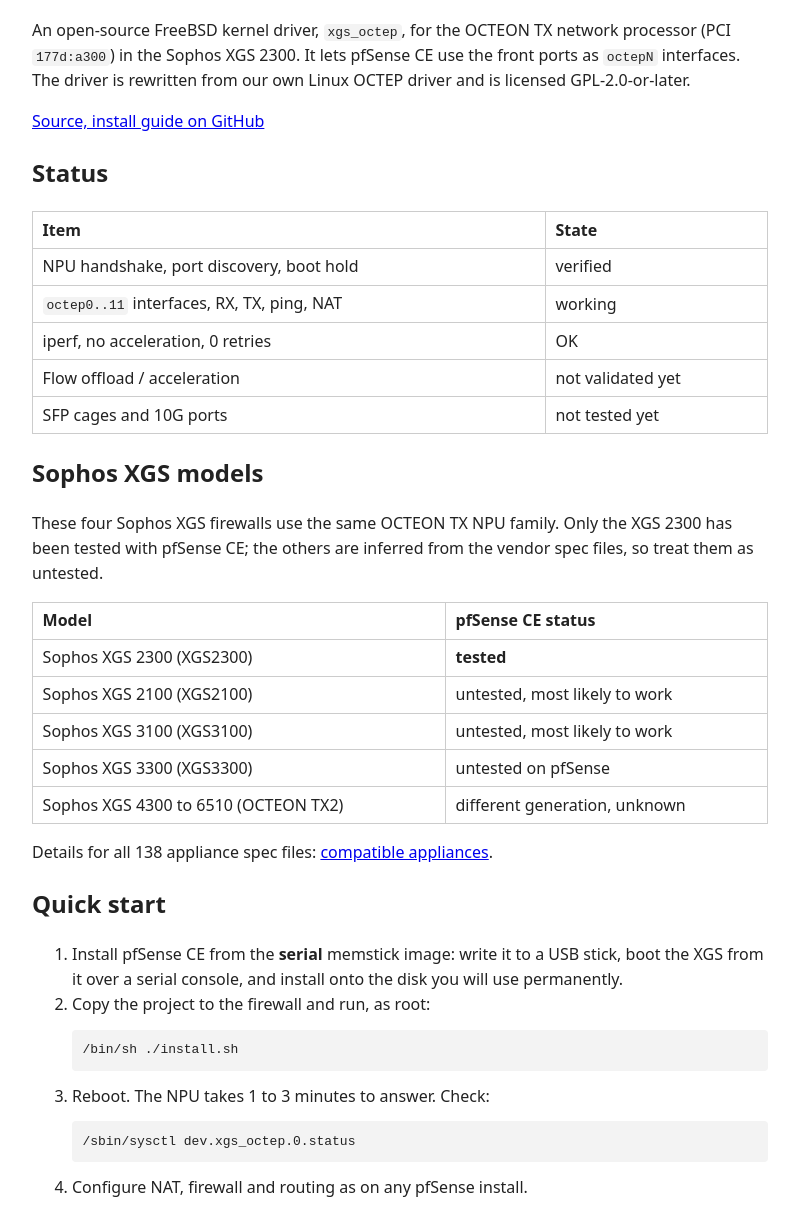
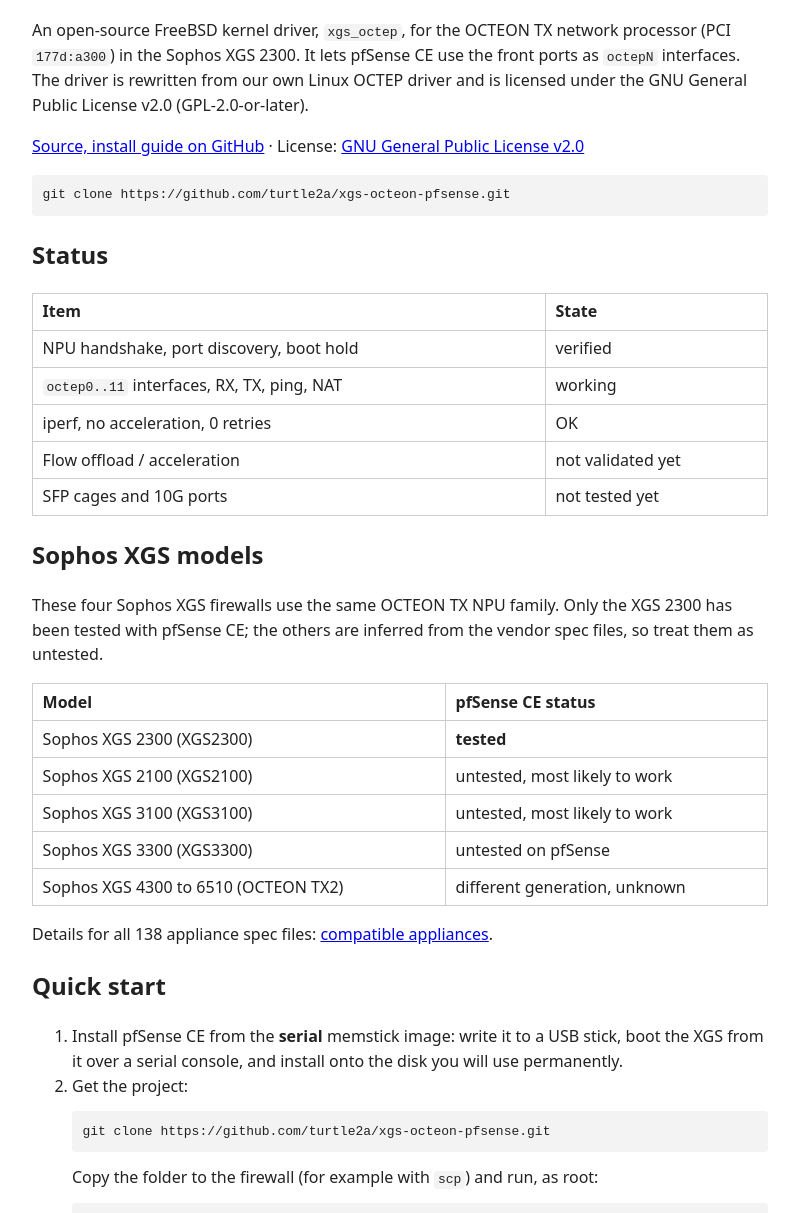
Before and after one commit to turtle2a/xgs-octeon-pfsense, a plain HTML site: page docs/index.html in a window 1280 px wide. Shown: the part 85-1298 px from the top of the page, without its empty margins (240-1039 px from the left). Drawn offline with Linux system fonts and the light colour scheme.

Commit message:
Restructure README like the Linux one; add GPL-2.0 LICENSE and clone steps
Co-authored-by: Copilot <223556219+Copilot@users.noreply.github.com>

```diff
--- a/docs/index.html
+++ b/docs/index.html
@@ -24,8 +24,10 @@ td,th{border:1px solid #ccc;padding:.35em .6em;text-align:left}
 <p>An open-source FreeBSD kernel driver, <code>xgs_octep</code>, for the OCTEON TX
 network processor (PCI <code>177d:a300</code>) in the Sophos XGS 2300. It lets
 pfSense CE use the front ports as <code>octepN</code> interfaces. The driver is
-rewritten from our own Linux OCTEP driver and is licensed GPL-2.0-or-later.</p>
-<p><a href="https://github.com/turtle2a/xgs-octeon-pfsense">Source, install guide on GitHub</a></p>
+rewritten from our own Linux OCTEP driver and is licensed under the GNU General Public License v2.0 (GPL-2.0-or-later).</p>
+<p><a href="https://github.com/turtle2a/xgs-octeon-pfsense">Source, install guide on GitHub</a>
+&middot; License: <a href="https://github.com/turtle2a/xgs-octeon-pfsense/blob/main/LICENSE">GNU General Public License v2.0</a></p>
+<pre>git clone https://github.com/turtle2a/xgs-octeon-pfsense.git</pre>
 
 <h2>Status</h2>
 <table>
@@ -57,7 +59,9 @@ vendor spec files, so treat them as untested.</p>
 <li>Install pfSense CE from the <strong>serial</strong> memstick image: write it to a
 USB stick, boot the XGS from it over a serial console, and install onto the
 disk you will use permanently.</li>
-<li>Copy the project to the firewall and run, as root:
+<li>Get the project:
+<pre>git clone https://github.com/turtle2a/xgs-octeon-pfsense.git</pre>
+Copy the folder to the firewall (for example with <code>scp</code>) and run, as root:
 <pre>/bin/sh ./install.sh</pre></li>
 <li>Reboot. The NPU takes 1 to 3 minutes to answer. Check:
 <pre>/sbin/sysctl dev.xgs_octep.0.status</pre></li>
```
Also changed, not shown: 3 other files.
